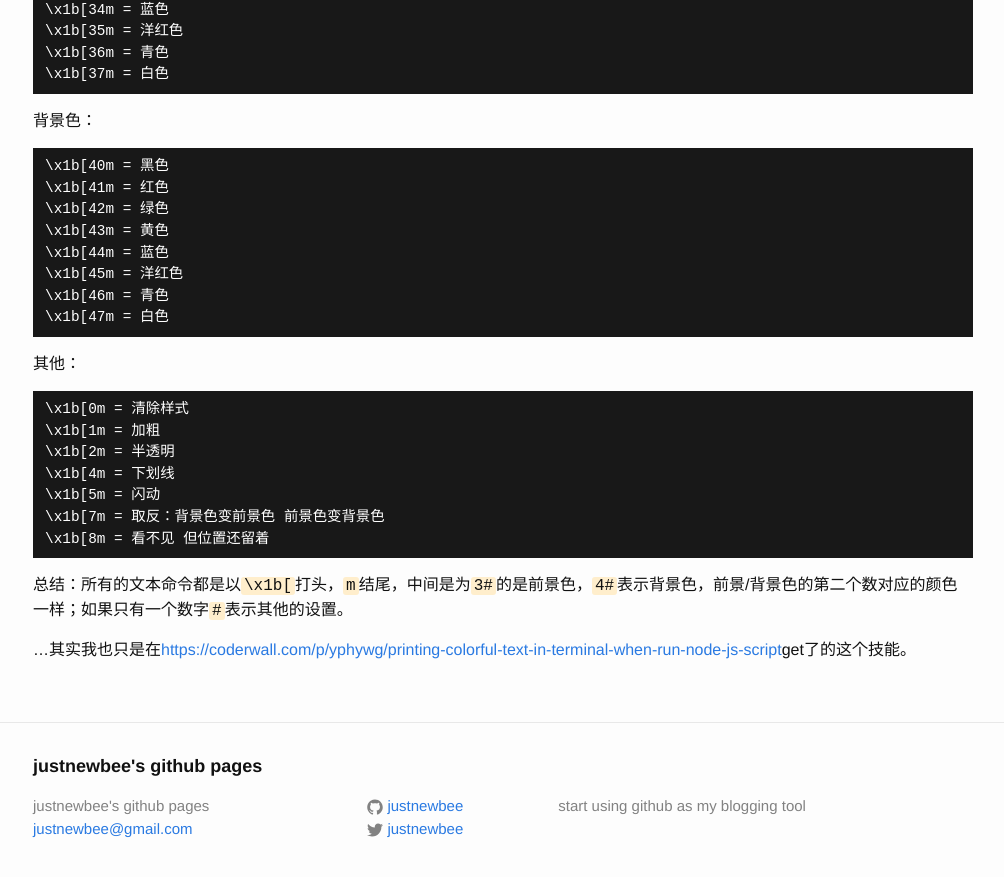
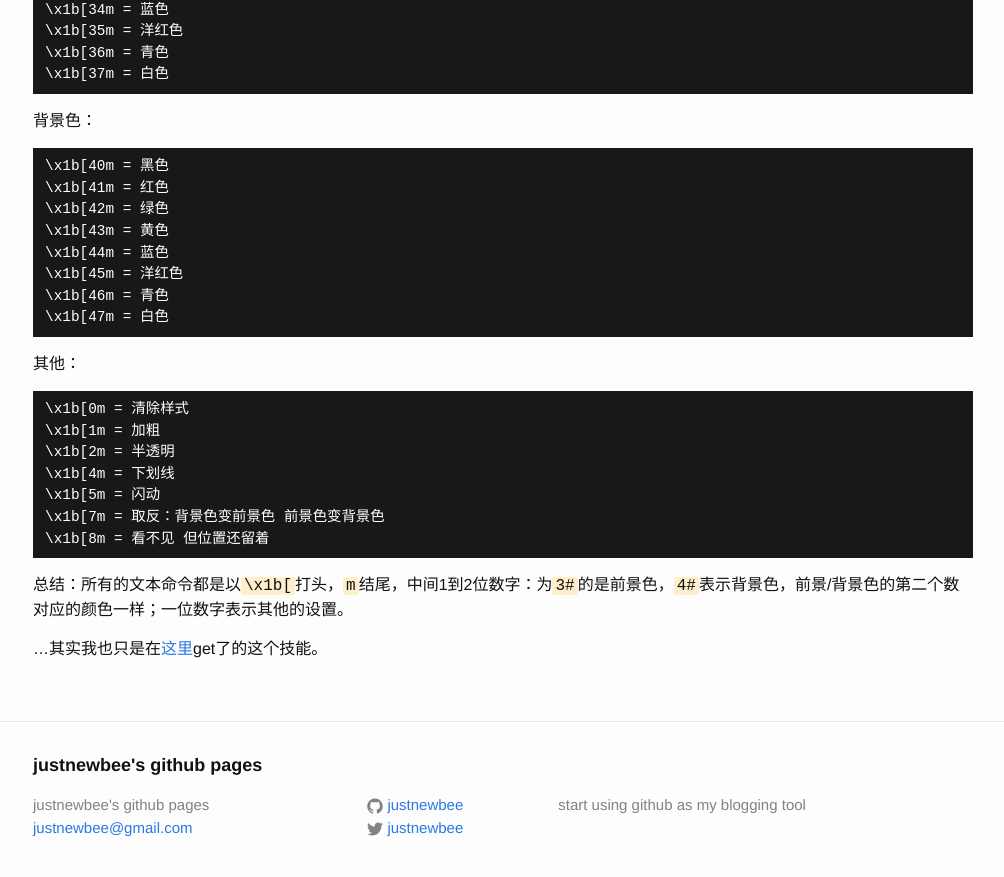
Before and after one commit to justnewbee/justnewbee.github.io, a Jekyll site: the page built from _posts/2014-12-17-nodejs-colorful-console.md, in a window 1280 px wide and 900 px high, scrolled down 750 px. Shown: the top 877 px of the window, without its empty margins (137-1141 px from the left). Built offline with Jekyll 4.4.1, drawn with Linux system fonts in a browser that asks for light colours; Markdown is read by kramdown in place of the engine named in the settings; comment, search, counter and statistics services are not loaded.

Commit message:
+ nodejs colorful console

````diff
--- a/_posts/2014-12-17-nodejs-colorful-console.md
+++ b/_posts/2014-12-17-nodejs-colorful-console.md
@@ -63,6 +63,6 @@ console.log("the \x1b[42m\x1b[34m\x1b[46mGreat Fire Wall\x1b[0m is most ugly and
 \x1b[8m = 看不见 但位置还留着
 ```
 
-总结：所有的文本命令都是以`\x1b[`打头，`m`结尾，中间是为`3#`的是前景色，`4#`表示背景色，前景/背景色的第二个数对应的颜色一样；如果只有一个数字`#`表示其他的设置。
+总结：所有的文本命令都是以`\x1b[`打头，`m`结尾，中间1到2位数字：为`3#`的是前景色，`4#`表示背景色，前景/背景色的第二个数对应的颜色一样；一位数字表示其他的设置。
 
-...其实我也只是在<https://coderwall.com/p/yphywg/printing-colorful-text-in-terminal-when-run-node-js-script>get了的这个技能。
+...其实我也只是在[这里](https://coderwall.com/p/yphywg/printing-colorful-text-in-terminal-when-run-node-js-script)get了的这个技能。
````
